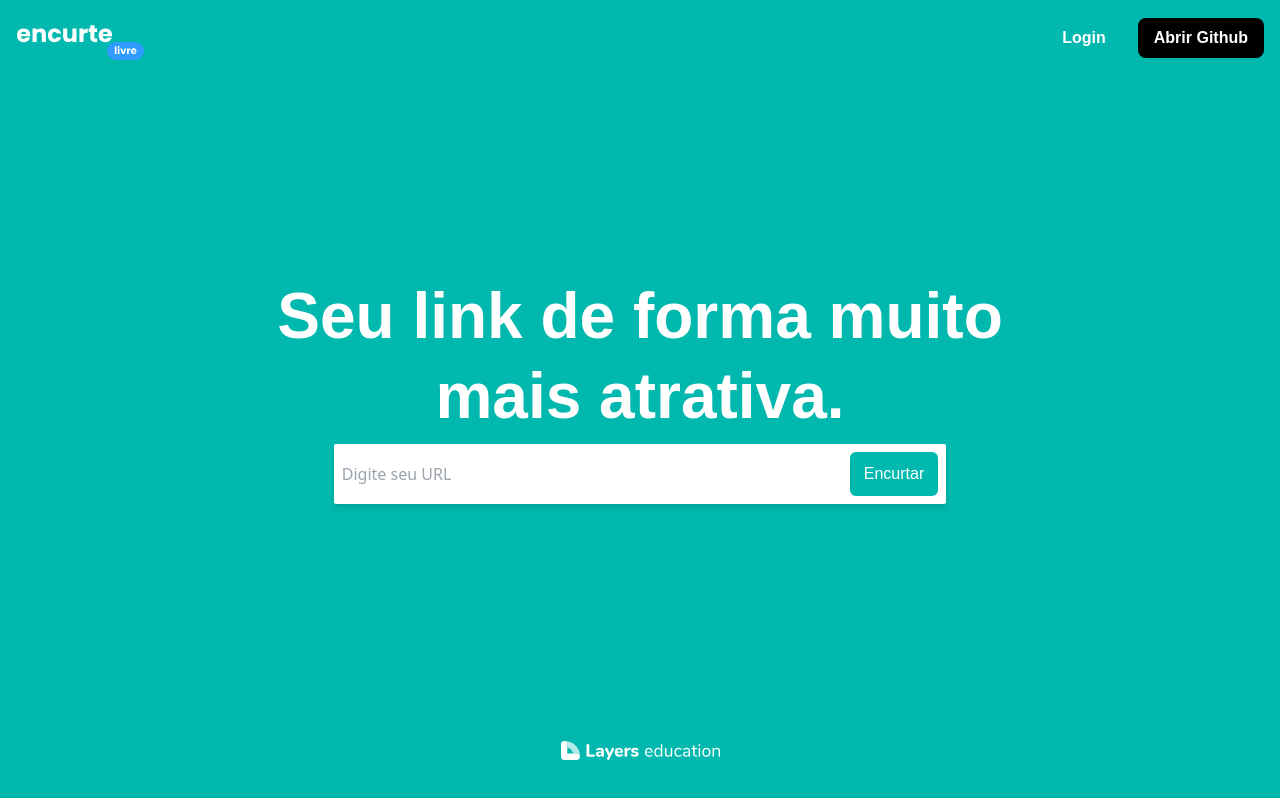
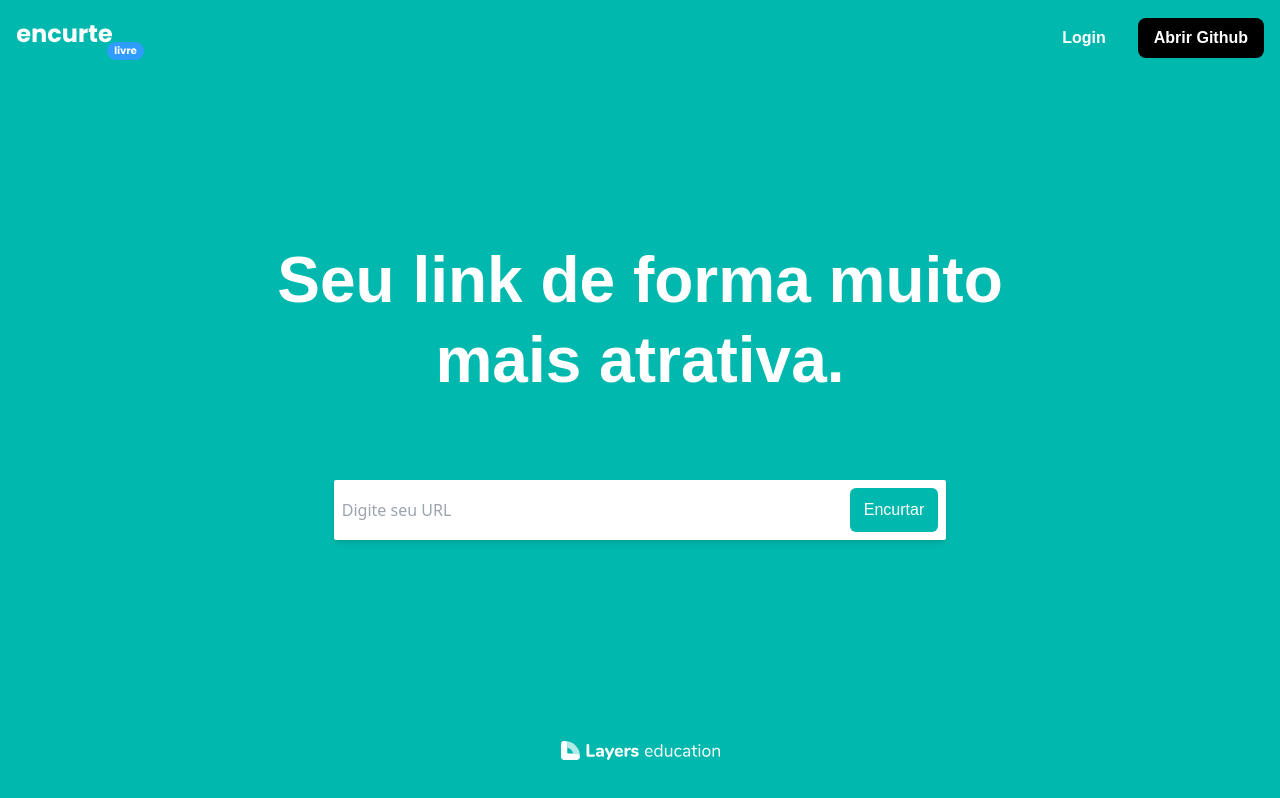
Before and after one commit to DoginUwU/url-shortener-front, a Next.js app: page / in a window 1280 px wide. Built offline with nearby package versions, Linux system fonts and the light colour scheme; no server answers.

Commit message:
🩹 fix: add paddagin on title again

```diff
--- a/src/pages/index.tsx
+++ b/src/pages/index.tsx
@@ -74,8 +74,8 @@ const Home: React.FC = () => {
     };
 
     return (
-        <div className="w-screen h-screen flex justify-center items-center flex-col gap-4 p-8 md:gap-2 md:p-0">
-            <h1 className="leading-10 md:leading-[80px] font-bold text-[42px] md:text-[64px] max-w-[780px] text-center text-white">
+        <div className="w-screen h-screen flex justify-center items-center flex-col gap-4 md:gap-20 p-8 md:p-0">
+            <h1 className="md:leading-[80px] font-bold text-[42px] md:text-[64px] max-w-[780px] text-center text-white">
                 Seu <strong>link</strong> de forma muito mais atrativa.
             </h1>
             <form className="flex flex-col gap-5 w-full md:w-fit" onSubmit={handleSubmit(onSubmit, onInvalid)}>
```
